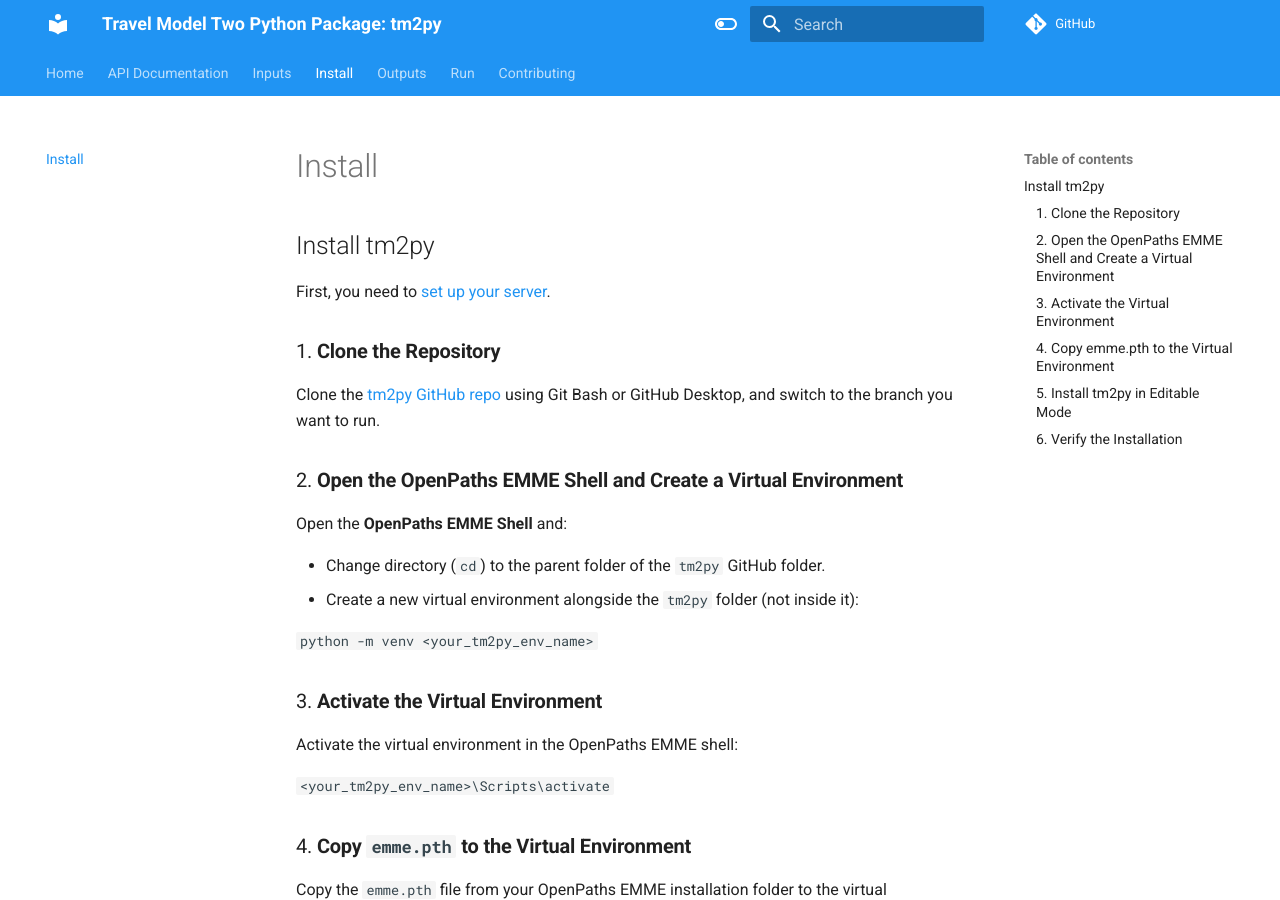
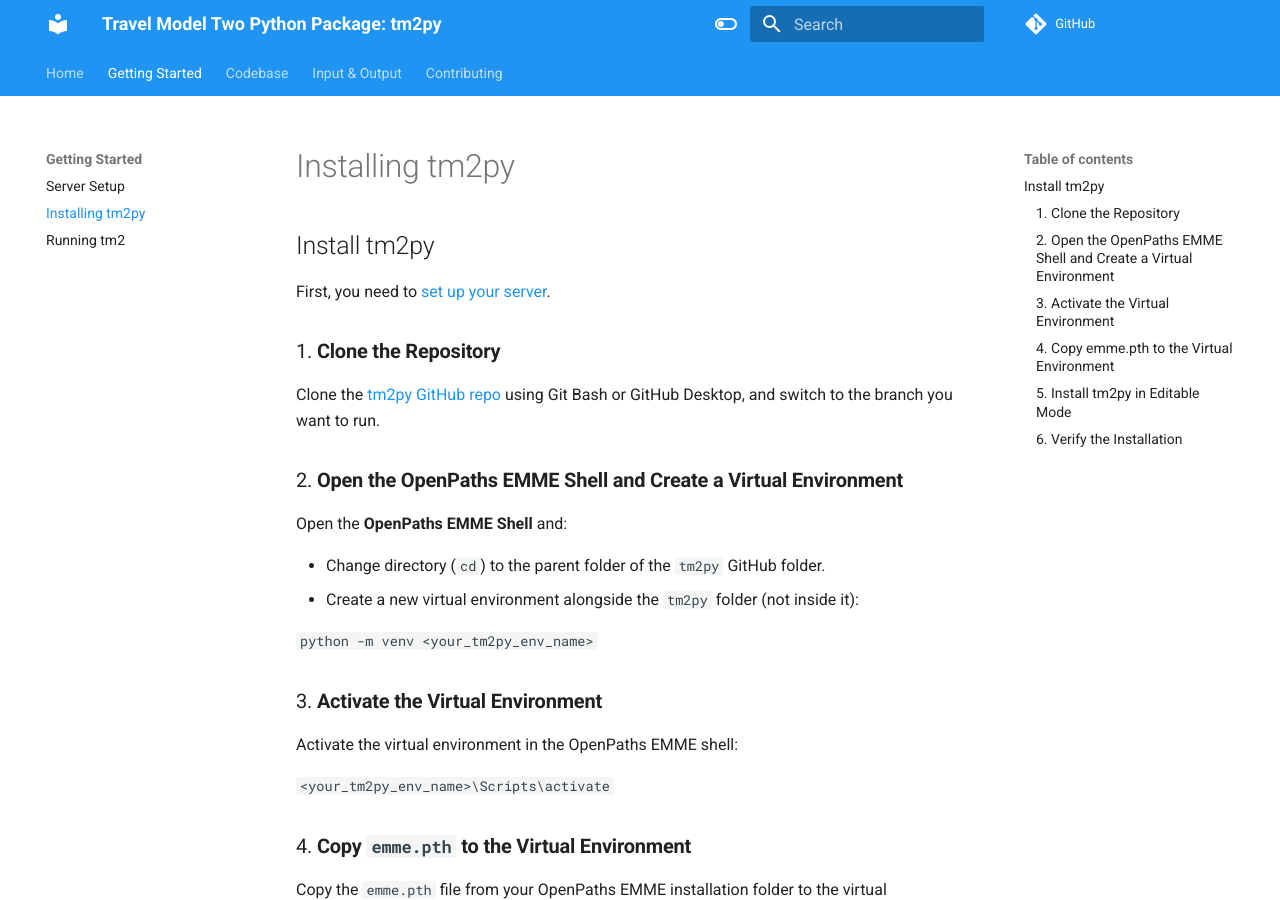
Before and after one commit to BayAreaMetro/tm2py, an MkDocs documentation site: the page built from docs/install.md, in a window 1280 px wide and 900 px high. Built offline with MkDocs 1.6.1 and Material for MkDocs 9.7.7, drawn with Linux system fonts in a browser that asks for light colours; nearby versions of some CDN libraries; comment, search, counter and statistics services are not loaded; old or Windows-style settings are respelled for this version of MkDocs.

Commit message:
Update for mermaid2
https://mkdocs-mermaid2.readthedocs.io/en/latest/

```diff
--- a/docs/requirements.txt
+++ b/docs/requirements.txt
@@ -10,3 +10,4 @@
 mkdocs-material
 mkdocstrings
 mkdocstrings-python
+mkdocs-mermaid2-plugin
--- a/mkdocs.yml
+++ b/mkdocs.yml
@@ -22,6 +22,22 @@
       toggle:
         icon: material/toggle-switch
         name: Switch to light mode
+
+nav:
+  - Home: index.md
+  - Getting Started:
+    - Server Setup: server-setup.md
+    - Installing tm2py: install.md
+    - Running tm2: run.md
+  - Codebase:
+    - Architecture: architecture.md
+    - API Documentation: api.md
+  - Input & Output:
+    - Input: inputs.md
+    - Output: outputs.md
+  - Contributing:
+    - Development: contributing\development.md
+    - Documentation: contributing\documentation.md
 
 plugins:
   - autorefs
@@ -52,13 +68,11 @@
             show_root_heading: true
             show_source: true
             heading_level: 3
-      custom_templates: templates
+      # custom_templates: templates
       watch:
         - tm2py
   - search
-
-extra_javascript:
-  - https://unpkg.com/mermaid@8.5.0/dist/mermaid.min.js
+  - mermaid2
 
 extra_css:
   - https://use.fontawesome.com/releases/v5.13.0/css/all.css
@@ -76,7 +90,7 @@
       custom_fences:
         - name: mermaid
           class: mermaid
-          format: !!python/name:pymdownx.superfences.fence_div_format
+          format: !!python/name:mermaid2.fence_mermaid_custom
   - pymdownx.smartsymbols
   - smarty
   - toc:
```
